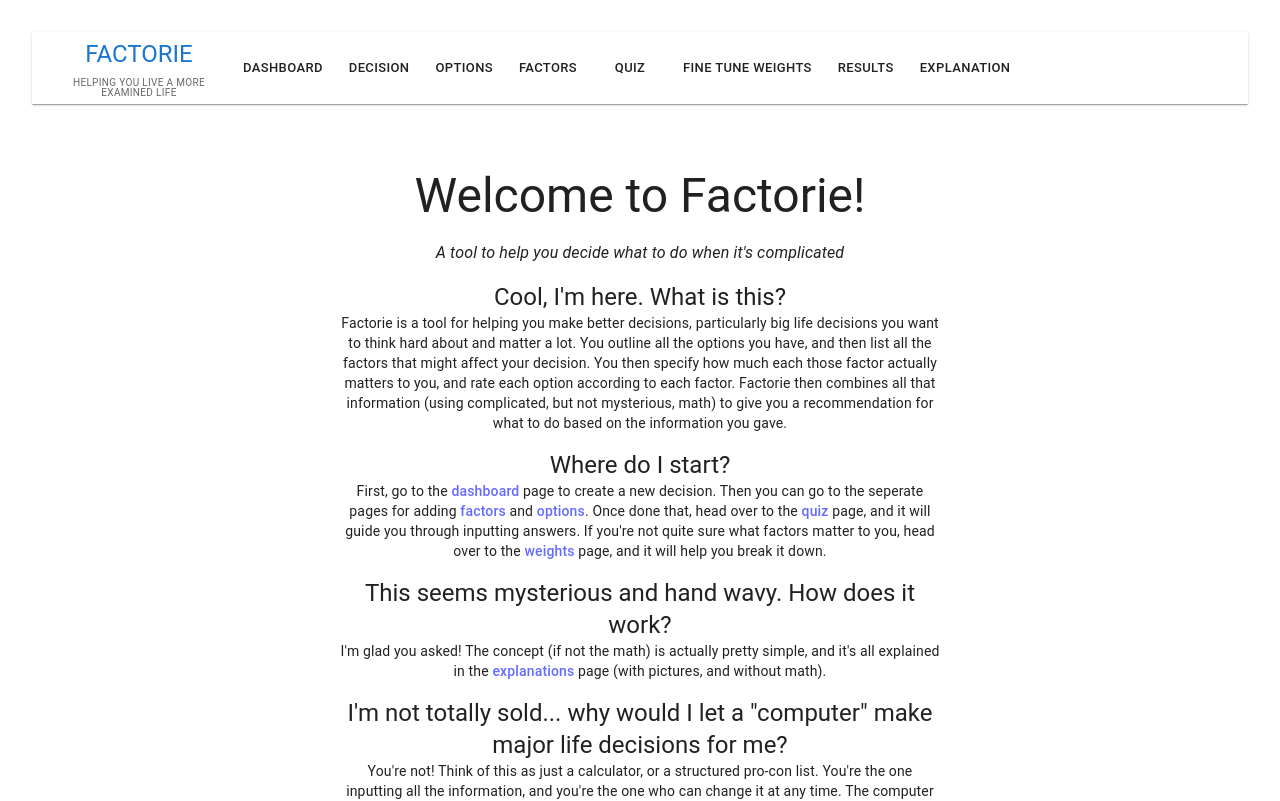
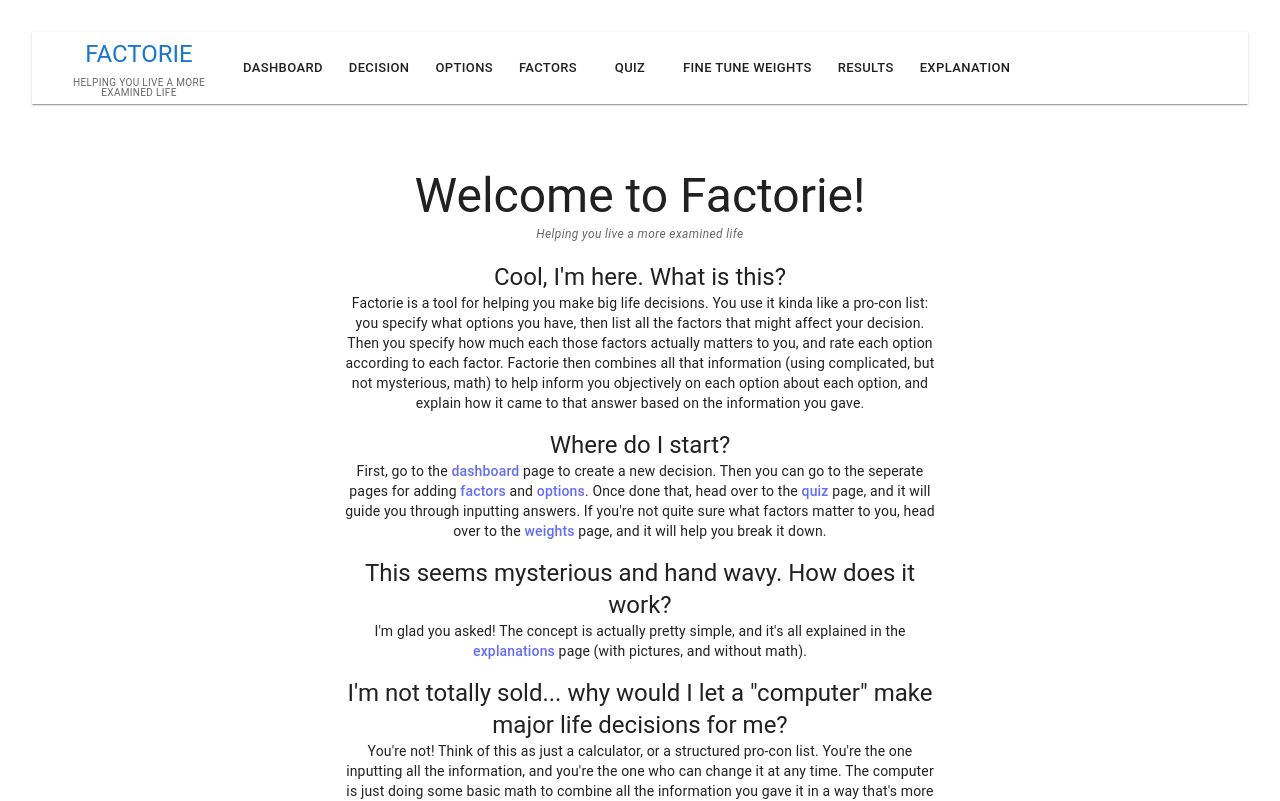
Before and after one commit to smartycope/Factorie, a React (Vite) app: page / in a window 1280 px wide. Shown: the top 801 px of the page. Built offline with nearby package versions, Linux system fonts and the light colour scheme.

Commit message:
Lowercased url, moved to has routes

```diff
--- a/src/components/TopNav.jsx
+++ b/src/components/TopNav.jsx
@@ -6,16 +6,16 @@ import Button from '@mui/material/Button'
 import Box from '@mui/material/Box'
 
 const pages = [
-  ['Dashboard', '/dashboard'],
-  ['Decision', '/decisions'],
-  ['Options', '/options'],
-  ['Factors', '/factors'],
-  ['Quiz', '/quiz'],
-  ['Fine Tune Weights', '/weights'],
-  ['Results', '/results'],
+  ['Dashboard', 'dashboard'],
+  ['Decision', 'decisions'],
+  ['Options', 'options'],
+  ['Factors', 'factors'],
+  ['Quiz', 'quiz'],
+  ['Fine Tune Weights', 'weights'],
+  ['Results', 'results'],
 //   ['Factor Packs', '/factor-packs'],
 //   ['Import/Export', '/save'],
-  ['Explanation', '/explanation'],
+  ['Explanation', 'explanation'],
 ]
 
 export default function TopNav() {
--- a/src/index.css
+++ b/src/index.css
@@ -4,7 +4,7 @@
   font-weight: 400;
 
   color-scheme: light dark;
-  color: rgba(255, 255, 255, 0.87);
+  color: rgba(240, 240, 240, 0.87);
   background-color: #242424;
 
   font-synthesis: none;
--- a/src/main.jsx
+++ b/src/main.jsx
@@ -1,6 +1,6 @@
 import { StrictMode } from 'react'
 import { createRoot } from 'react-dom/client'
-import { BrowserRouter } from 'react-router-dom'
+import { HashRouter } from 'react-router-dom'
 import './index.css'
 import App from './App.jsx'
 
@@ -17,7 +17,7 @@ const theme = createTheme({
 
 createRoot(document.getElementById('root')).render(
   <StrictMode>
-    <BrowserRouter basename={import.meta.env.BASE_URL}>
+    <HashRouter basename={'/'}>
       <ThemeProvider theme={theme}>
         <CssBaseline />
         <ShowExplanationsProvider>
@@ -26,6 +26,6 @@ createRoot(document.getElementById('root')).render(
         </DecisionsProvider>
         </ShowExplanationsProvider>
       </ThemeProvider>
-    </BrowserRouter>
+    </HashRouter>
   </StrictMode>,
 )
--- a/src/pages/Landing.jsx
+++ b/src/pages/Landing.jsx
@@ -16,19 +16,24 @@ export default function Landing() {
       </Typography>
       {/* <Typography variant="caption" gutterBottom>Make better decisions with factors and weights.</Typography> */}
       {/* make it italic */}
-      <Typography variant="body1" paragraph sx={{ fontStyle: "italic" }}>
-        A tool to help you decide what to do when it's complicated
+      <Typography
+        variant="caption"
+        paragraph
+        sx={{ fontStyle: "italic", mt: -2, color: "text.secondary" }}
+      >
+        {/* A tool to help you decide what to do when it's complicated */}
+        Helping you live a more examined life
       </Typography>
       <Typography variant="h5">Cool, I'm here. What is this?</Typography>
       <Typography variant="body2" paragraph>
-        Factorie is a tool for helping you make better decisions, particularly
-        big life decisions you want to think hard about and matter a lot. You
-        outline all the options you have, and then list all the factors that
-        might affect your decision. You then specify how much each those factor
-        actually matters to you, and rate each option according to each factor.
-        Factorie then combines all that information (using complicated, but not
-        mysterious, math) to give you a recommendation for what to do based on
-        the information you gave.
+        Factorie is a tool for helping you make big life decisions. You use it
+        kinda like a pro-con list: you specify what options you have, then list
+        all the factors that might affect your decision. Then you specify how
+        much each those factors actually matters to you, and rate each option
+        according to each factor. Factorie then combines all that information
+        (using complicated, but not mysterious, math) to help inform you
+        objectively on each option about each option, and explain how it came to
+        that answer based on the information you gave.
       </Typography>
       <Typography variant="h5">Where do I start?</Typography>
       <Typography variant="body2" paragraph>
@@ -44,8 +49,10 @@ export default function Landing() {
         This seems mysterious and hand wavy. How does it work?
       </Typography>
       <Typography variant="body2" paragraph>
-        I'm glad you asked! The concept (if not the math) is actually pretty simple, and it's all
-        explained in the <a href="explanations">explanations</a> page (with pictures, and without math).
+        I'm glad you asked! The concept is actually pretty
+        simple, and it's all explained in the{" "}
+        <a href="explanations">explanations</a> page (with pictures, and without
+        math).
       </Typography>
       <Typography variant="h5">
         I'm not totally sold... why would I let a "computer" make major life
--- a/vite.config.js
+++ b/vite.config.js
@@ -4,5 +4,5 @@ import react from '@vitejs/plugin-react'
 // https://vite.dev/config/
 export default defineConfig({
   plugins: [react()],
-  base: '/Factorie/',
+  base: '/factorie/',
 })
```
Also changed, not shown: 1 other file (tests, documents, lock files or other folders).
